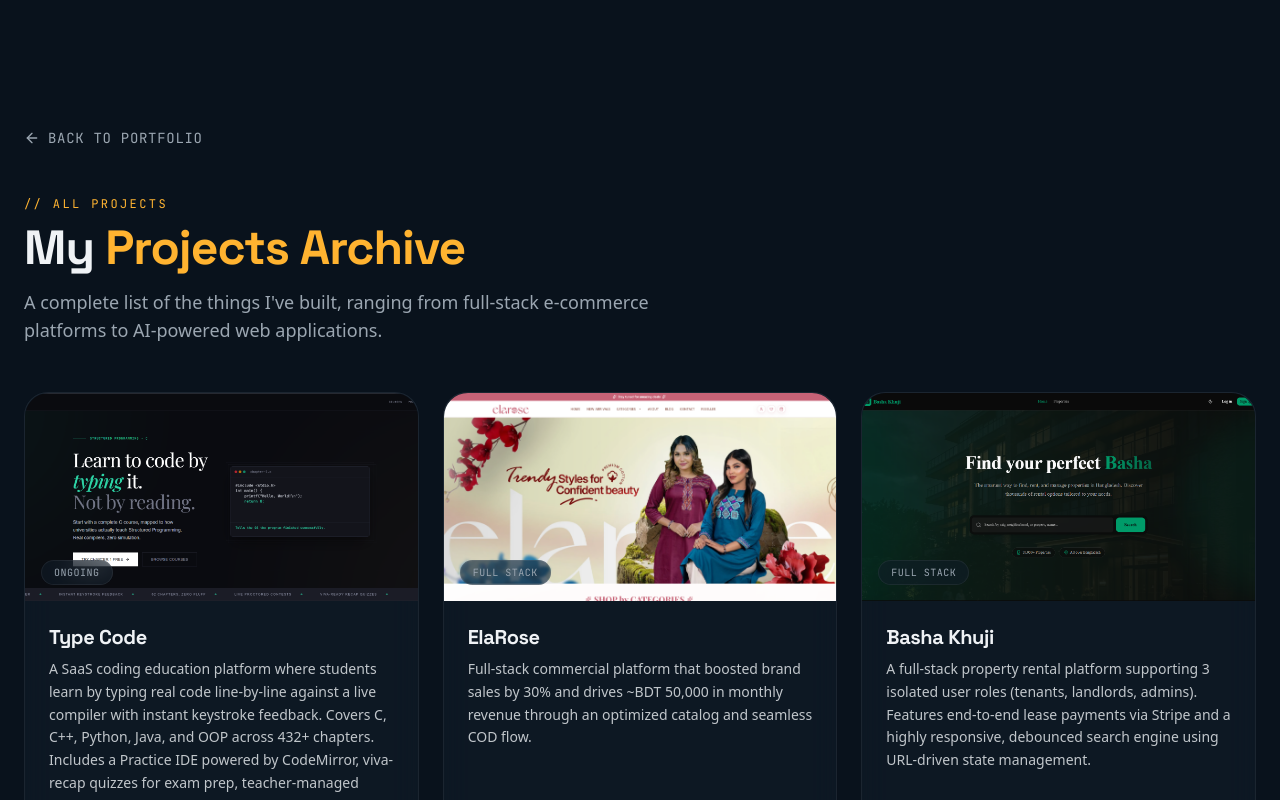
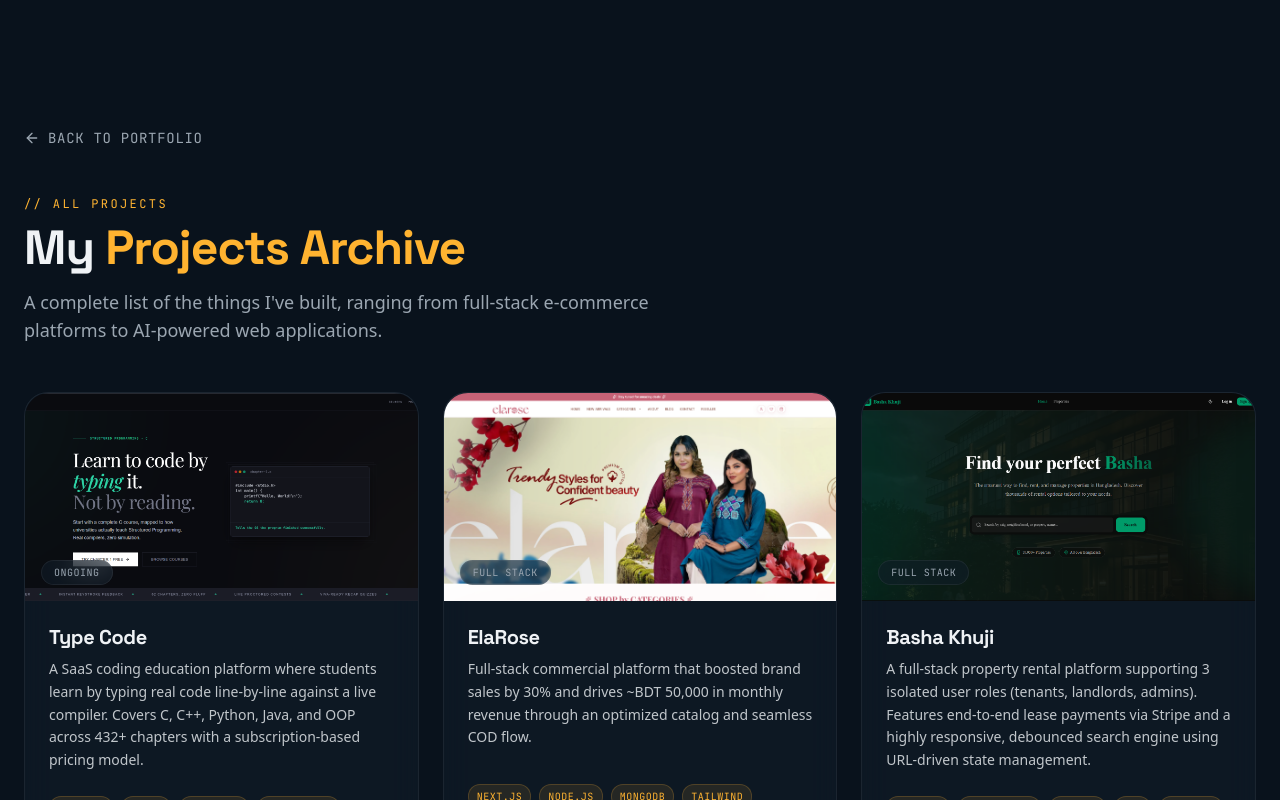
Before and after one commit to NahidRuhan/NahidRuhan, a Next.js app: page /projects in a window 1280 px wide. Shown: the top 800 px of the page. Built offline with nearby package versions, Linux system fonts and the light colour scheme.

Commit message:
feat: separate homepage description and detail page overview for Type Code

```diff
--- a/src/app/projects/[projectId]/page.jsx
+++ b/src/app/projects/[projectId]/page.jsx
@@ -83,7 +83,7 @@ export default async function ProjectDetail({ params }) {
                  Overview
               </h2>
               <p className="text-foreground/80 leading-relaxed text-lg">
-                {project.description}
+                {project.overview || project.description}
               </p>
             </section>
 
--- a/src/data/projects.js
+++ b/src/data/projects.js
@@ -4,6 +4,8 @@ export const PROJECTS = [
     name: "Type Code",
     tagline: "Type-Along Coding Education Platform",
     description:
+      "A SaaS coding education platform where students learn by typing real code line-by-line against a live compiler. Covers C, C++, Python, Java, and OOP across 432+ chapters with a subscription-based pricing model.",
+    overview:
       "A SaaS coding education platform where students learn by typing real code line-by-line against a live compiler with instant keystroke feedback. Covers C, C++, Python, Java, and OOP across 432+ chapters. Includes a Practice IDE powered by CodeMirror, viva-recap quizzes for exam prep, teacher-managed rooms with live-proctored coding contests featuring tab-switch anti-cheat via Supabase Realtime, an achievements system, and dedicated admin and teacher panels. Monetized through SSLCommerz-powered subscription plans with a subscription-based pricing model.",
     stack: ["Next.js", "React", "Supabase", "PostgreSQL", "CodeMirror", "Tailwind CSS"],
     live: "https://type-code-nine.vercel.app",
```
